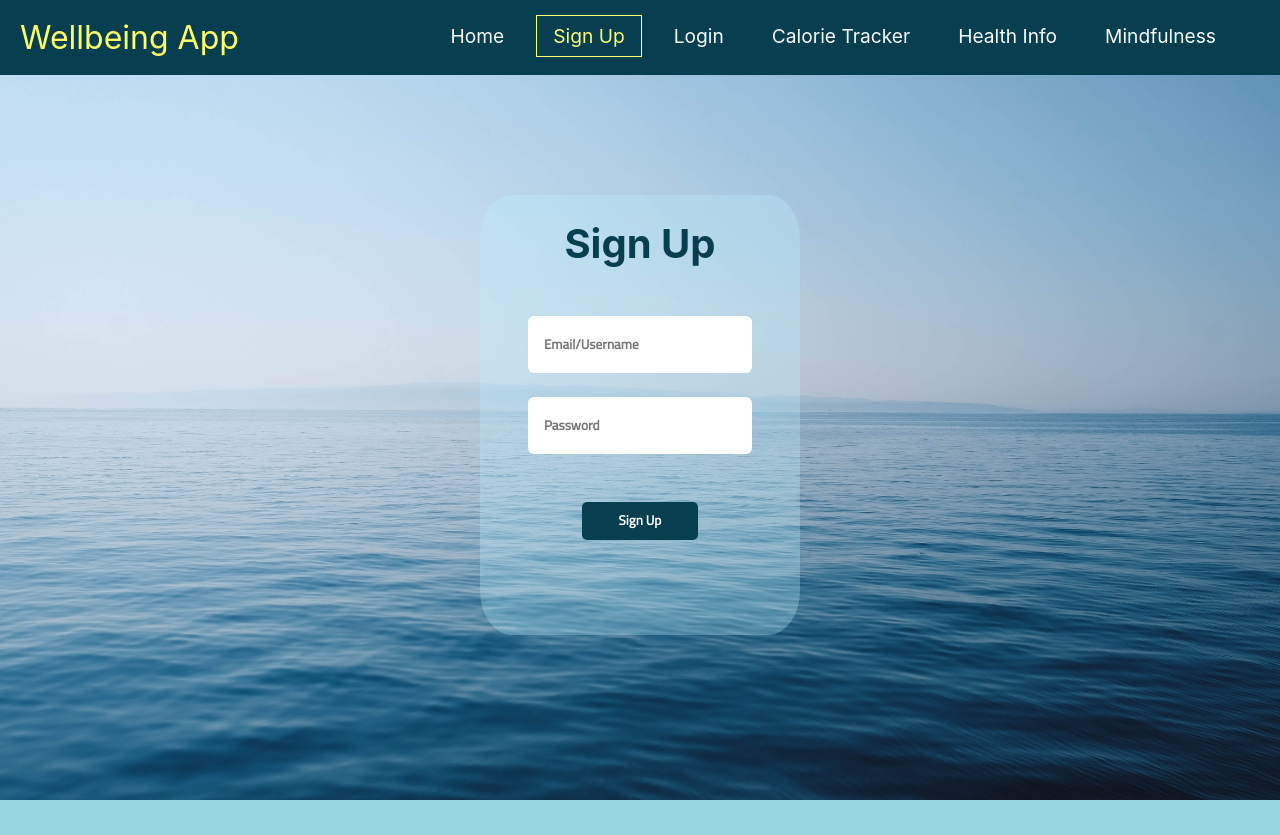
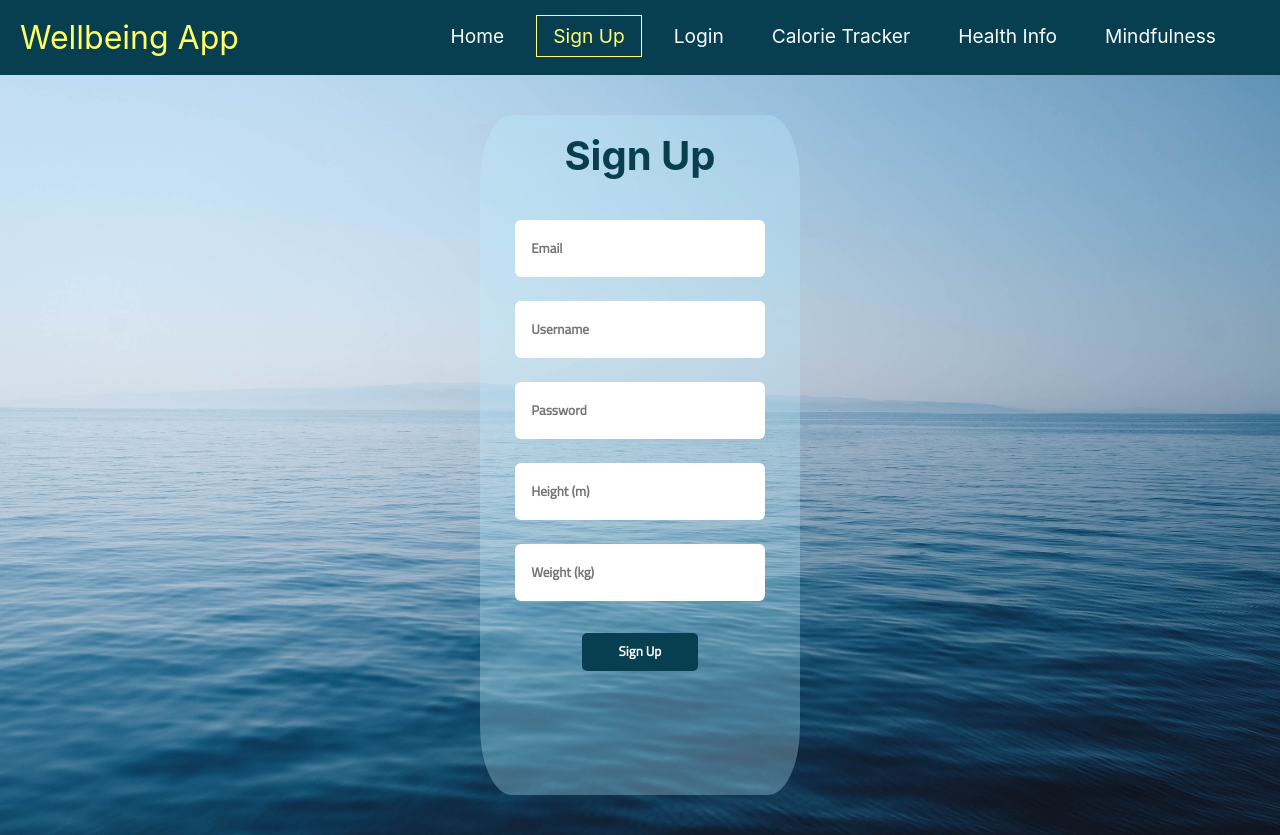
Before and after one commit to sadia-tzm/SWE-Group-9-Wellbeing-App, a React (Create React App) app in the folder wellbeing_app/: page /signup in a window 1280 px wide. Before the commit the page ends 800 px from the top, so only its background shows below. Built offline with nearby package versions, Linux system fonts and the light colour scheme.

Commit message:
Sign Up page edits

```diff
--- a/wellbeing_app/src/components/SignUp.js
+++ b/wellbeing_app/src/components/SignUp.js
@@ -7,6 +7,7 @@ export default class SignUp extends React.Component {
     super(props);
     this.state = {
       email: '',
+      username: '',
       password: '',
     };
   }
@@ -18,12 +19,29 @@ export default class SignUp extends React.Component {
         <input className="input3"
           type='email'
           name='email'
-          placeholder='Email/Username'
+          placeholder='Email'
+        />
+        <input className="input3"
+          type='text'
+          name='username'
+          placeholder='Username'
         />
         <input className="input3"
           type='password'
           name='pwd'
           placeholder="Password"
+        />
+        <input className="input3"
+          type='number'
+          name='height'
+          placeholder='Height (m)'
+          step='0.01'
+        />
+        <input className="input3"
+          type='number'
+          name='weight'
+          placeholder='Weight (kg)'
+          step='0.01'
         />
         <input className="submit3"
           type="submit"
--- a/wellbeing_app/src/stylesheets/SignUp.css
+++ b/wellbeing_app/src/stylesheets/SignUp.css
@@ -1,7 +1,7 @@
 .form3{
-    margin: 15vh auto;
+    margin: 5vh auto;
     width: 25vw;
-    height: 55vh;
+    height: 85vh;
     /*background: rgb(224, 255, 255, 0.5);*/
     background: rgb(189, 237, 255, 0.3);
     border-radius: 10%;
@@ -10,7 +10,7 @@
 .input3{
     display: block;
     margin: 3vh auto;
-    width: 15vw;
+    width: 17vw;
     padding: 2vh;
     font-weight: bold;
     border: none;
@@ -20,14 +20,14 @@
 
 .heading3{
     text-align: center;
-    padding: 3vh;
+    padding: 2vh;
     color:#073f51;
     font-size: calc(24px + 2vmin);
 }
 
 .submit3{
     display: block;
-    margin: 6vh auto;
+    margin: 4vh auto;
     width: 9vw;
     padding: 0.8vh;
     font-weight: bold;
@@ -40,9 +40,10 @@
 
 @media screen and (max-width: 960px) {
     .form3{
-        margin: 15vh auto;
+        margin: 5vh auto;
         width: 50vw;
-        height: 55vh;
+        height: 85vh;
+        /*background: rgb(224, 255, 255, 0.5);*/
         background: rgb(189, 237, 255, 0.3);
         border-radius: 10%;
     }
@@ -60,7 +61,7 @@
 
     .submit3{
         display: block;
-        margin: 6vh auto;
+        margin: 4vh auto;
         width: 14vw;
         padding: 0.8vh;
         font-weight: bold;
```
